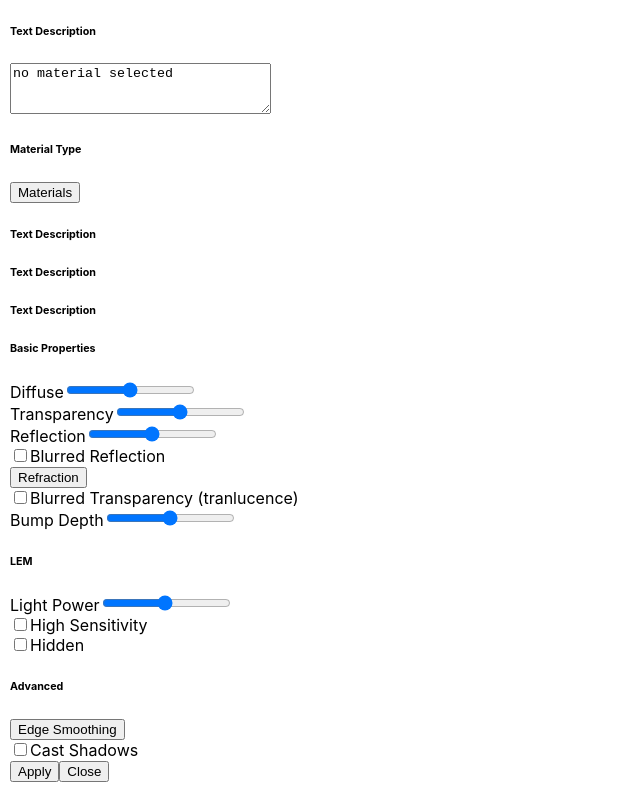
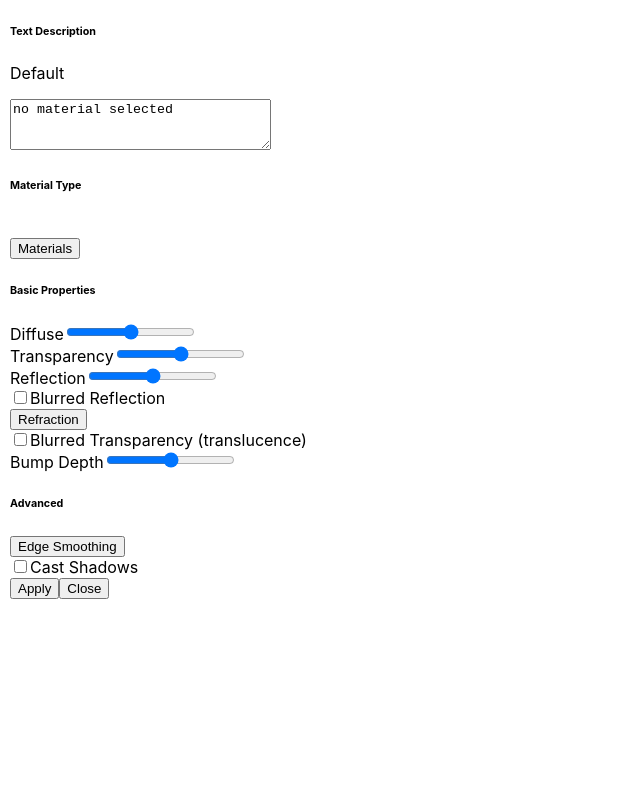
Before and after one commit to AVBursch/materials, a React (Create React App) app: page / in a window 1280 px wide. Shown: the whole page, without its empty margins (0-640 px from the left). Built offline with nearby package versions, Linux system fonts and the light colour scheme.

Commit message:
updated materials ui build

```diff
--- a/src/App.js
+++ b/src/App.js
@@ -1,17 +1,25 @@
 import logo from './logo.svg';
 import React from 'react';
-import { Button, Container, Form, Dropdown } from 'react-bootstrap';
+import { Button, Container, Form, Dropdown, DropdownButton } from 'react-bootstrap';
 import './App.css';
 /*global sketchup*/
+
+
 
 class App extends React.Component {
   constructor(props) {
     super(props);
     this.state = {
-
+      selectedMaterial: "Default"
     }
     window.test = this.test;
   }
+
+  handleMaterialSelect = (evtKey, evt) => {
+    // Get the selectedIndex in the evtKey variable
+    this.setState({ selectedMaterial: evtKey });
+  }
+
   render() {
     return (
       <React.Fragment>
@@ -23,6 +31,9 @@ class App extends React.Component {
 
           <h6>Text Description</h6>
 
+          <p>{this.state.selectedvalue}</p>
+          <p>{this.state.selectedMaterial}</p>
+
           <form action="/action_page.php">
             <textarea name="message" rows="3" cols="30">no material selected</textarea>
             <br></br>
@@ -30,96 +41,28 @@ class App extends React.Component {
 
           <h6>Material Type</h6>
 
-          <Dropdown>
-            <Dropdown.Toggle variant="secondary" id="dropdown-basic">
-              Materials
-                </Dropdown.Toggle>
-            <Dropdown.Menu>
-              <Dropdown.Item as="button">  Default  </Dropdown.Item>
-              <Dropdown.Item as="button">  Metallic </Dropdown.Item>
-            </Dropdown.Menu>
-          </Dropdown>
+          <br></br>
 
-          <h6>Text Description</h6>
-          <h6>Text Description</h6>
-          <h6>Text Description</h6>
+          <DropdownButton
+            alignRight
+            title="Materials"
+            id="dropdown-menu-align-right"
+            onSelect={this.handleMaterialSelect}
+          >
+            <Dropdown.Item eventKey="Default">Default</Dropdown.Item>
+            <Dropdown.Item eventKey="Metallic">Metallic</Dropdown.Item>
+            <Dropdown.Item eventKey="LEM">LEM</Dropdown.Item>
+          </DropdownButton>
 
-          <h6>Basic Properties</h6>
-
-          <Form>
-            <Form.Group controlId="formBasicRange">
-              <Form.Label>Diffuse</Form.Label>
-              <Form.Control type={"range"} min="1" max="100" value="50" />
-            </Form.Group>
-          </Form>
-
-          <Form>
-            <Form.Group controlId="formBasicRange">
-              <Form.Label>Transparency</Form.Label>
-              <Form.Control type={"range"} min="1" max="100" value="50" />
-            </Form.Group>
-          </Form>
-
-          <Form>
-            <Form.Group controlId="formBasicRange">
-              <Form.Label>Reflection</Form.Label>
-              <Form.Control type={"range"} min="1" max="100" value="50" />
-            </Form.Group>
-          </Form>
-
-
-          <Form>
-            {['checkbox'].map((type) => (
-              <div key={`inline-${type}`} className="mb-3">
-                <Form.Check label="Blurred Reflection" type={type} id={`inline-${type}-1`} />
-              </div>
-            ))}
-          </Form>
-
-          <Dropdown>
-            <Dropdown.Toggle variant="secondary" id="dropdown-basic">
-              Refraction
-                </Dropdown.Toggle>
-            <Dropdown.Menu>
-              <Dropdown.Item as="button">  None  </Dropdown.Item>
-              <Dropdown.Item as="button">  Glass </Dropdown.Item>
-              <Dropdown.Item as="button">  Plexiglass </Dropdown.Item>
-              <Dropdown.Item as="button">  Water </Dropdown.Item>
-              <Dropdown.Item as="button">  Chrome </Dropdown.Item>
-              <Dropdown.Item as="button">  Steel </Dropdown.Item>
-              <Dropdown.Item as="button">  Aluminum  </Dropdown.Item>
-              <Dropdown.Item as="button">  Ceramic </Dropdown.Item>
-              <Dropdown.Item as="button">  Gold </Dropdown.Item>
-              <Dropdown.Item as="button">  Silver </Dropdown.Item>
-              <Dropdown.Item as="button">  Copper </Dropdown.Item>
-              <Dropdown.Item as="button">  Diamond </Dropdown.Item>
-              <Dropdown.Item as="button">  Oil </Dropdown.Item>
-              <Dropdown.Item as="button">  Jade </Dropdown.Item>
-              <Dropdown.Item as="button">  Custom </Dropdown.Item>
-            </Dropdown.Menu>
-          </Dropdown>
-
-          <Form>
-            {['checkbox'].map((type) => (
-              <div key={`inline-${type}`} className="mb-3">
-                <Form.Check label="Blurred Transparency (tranlucence)" type={type} id={`inline-${type}-1`} />
-              </div>
-            ))}
-          </Form>
-
-          <Form>
-            <Form.Group controlId="formBasicRange">
-              <Form.Label>Bump Depth</Form.Label>
-              <Form.Control type={"range"} min="1" max="100" value="50" />
-            </Form.Group>
-          </Form>
-
+          {
+            this.state.selectedMaterial === "LEM" ?
+              <div>
                 <h6>LEM</h6>
 
                 <Form>
                   <Form.Group controlId="formBasicRange">
                     <Form.Label>Light Power</Form.Label>
-              <Form.Control type={"range"} min="1" max="100" value="50" />
+                    <Form.Control type={"range"} min="1" max="100" />
                   </Form.Group>
                 </Form>
 
@@ -139,21 +82,93 @@ class App extends React.Component {
                   ))}
                 </Form>
 
+              </div>
+              :
+              <div>
+                <h6>Basic Properties</h6>
+
+                <Form>
+                  <Form.Group controlId="formBasicRange">
+                    <Form.Label>Diffuse</Form.Label>
+                    <Form.Control type={"range"} min="1" max="100" />
+                  </Form.Group>
+                </Form>
+
+                <Form>
+                  <Form.Group controlId="formBasicRange">
+                    <Form.Label>Transparency</Form.Label>
+                    <Form.Control type={"range"} min="1" max="100" />
+                  </Form.Group>
+                </Form>
+
+                <Form>
+                  <Form.Group controlId="formBasicRange">
+                    <Form.Label>Reflection</Form.Label>
+                    <Form.Control type={"range"} min="1" max="100" />
+                  </Form.Group>
+                </Form>
+
+                <Form>
+                  {['checkbox'].map((type) => (
+                    <div key={`inline-${type}`} className="mb-3">
+                      <Form.Check label="Blurred Reflection" type={type} id={`inline-${type}-1`} />
+                    </div>
+                  ))}
+                </Form>
+
+                <DropdownButton
+                  alignRight
+                  title="Refraction"
+                  id="dropdown-menu-align-right"
+                >
+                  <Dropdown.Item eventKey="None">None</Dropdown.Item>
+                  <Dropdown.Item eventKey="Glass">Glass</Dropdown.Item>
+                  <Dropdown.Item eventKey="Plexiglass">Plexiglass</Dropdown.Item>
+                  <Dropdown.Item eventKey="Water">Water</Dropdown.Item>
+                  <Dropdown.Item eventKey="Chrome">Chrome</Dropdown.Item>
+                  <Dropdown.Item eventKey="Steel">Steel</Dropdown.Item>
+                  <Dropdown.Item eventKey="Aluminum">Aluminum</Dropdown.Item>
+                  <Dropdown.Item eventKey="Ceramic">Ceramic</Dropdown.Item>
+                  <Dropdown.Item eventKey="Gold">Gold</Dropdown.Item>
+                  <Dropdown.Item eventKey="Silver">Silver</Dropdown.Item>
+                  <Dropdown.Item eventKey="Copper">Copper</Dropdown.Item>
+                  <Dropdown.Item eventKey="Diamond">Diamond</Dropdown.Item>
+                  <Dropdown.Item eventKey="Oil">Oil</Dropdown.Item>
+                  <Dropdown.Item eventKey="Jade">Jade</Dropdown.Item>
+                  <Dropdown.Item eventKey="Custom">Custom</Dropdown.Item>
+                </DropdownButton>
+
+                <Form>
+                  {['checkbox'].map((type) => (
+                    <div key={`inline-${type}`} className="mb-3">
+                      <Form.Check label="Blurred Transparency (translucence)" type={type} id={`inline-${type}-1`} />
+                    </div>
+                  ))}
+                </Form>
+
+                <Form>
+                  <Form.Group controlId="formBasicRange">
+                    <Form.Label>Bump Depth</Form.Label>
+                    <Form.Control type={"range"} min="1" max="100" />
+                  </Form.Group>
+                </Form>
+              </div>
+          }
+
           <h6>Advanced</h6>
 
-          <Dropdown>
-            <Dropdown.Toggle variant="secondary" id="dropdown-basic">
-              Edge Smoothing
-                </Dropdown.Toggle>
-            <Dropdown.Menu>
-              <Dropdown.Item as="button">  Default  </Dropdown.Item>
-              <Dropdown.Item as="button">  None </Dropdown.Item>
-              <Dropdown.Item as="button">  Low </Dropdown.Item>
-              <Dropdown.Item as="button">  Standard </Dropdown.Item>
-              <Dropdown.Item as="button">  High </Dropdown.Item>
-              <Dropdown.Item as="button">  Ultra </Dropdown.Item>
-            </Dropdown.Menu>
-          </Dropdown>
+          <DropdownButton
+            alignRight
+            title="Edge Smoothing"
+            id="dropdown-menu-align-right"
+          >
+            <Dropdown.Item eventKey="Default">Default</Dropdown.Item>
+            <Dropdown.Item eventKey="None">None</Dropdown.Item>
+            <Dropdown.Item eventKey="Low">Low</Dropdown.Item>
+            <Dropdown.Item eventKey="Standard">Standard</Dropdown.Item>
+            <Dropdown.Item eventKey="High">High</Dropdown.Item>
+            <Dropdown.Item eventKey="Ultra">Ultra</Dropdown.Item>
+          </DropdownButton>
 
           <Form>
             {['checkbox'].map((type) => (
```
Also changed, not shown: 1 other file (tests, documents, lock files or other folders). Lines whose indentation alone changed are shown as unchanged.
